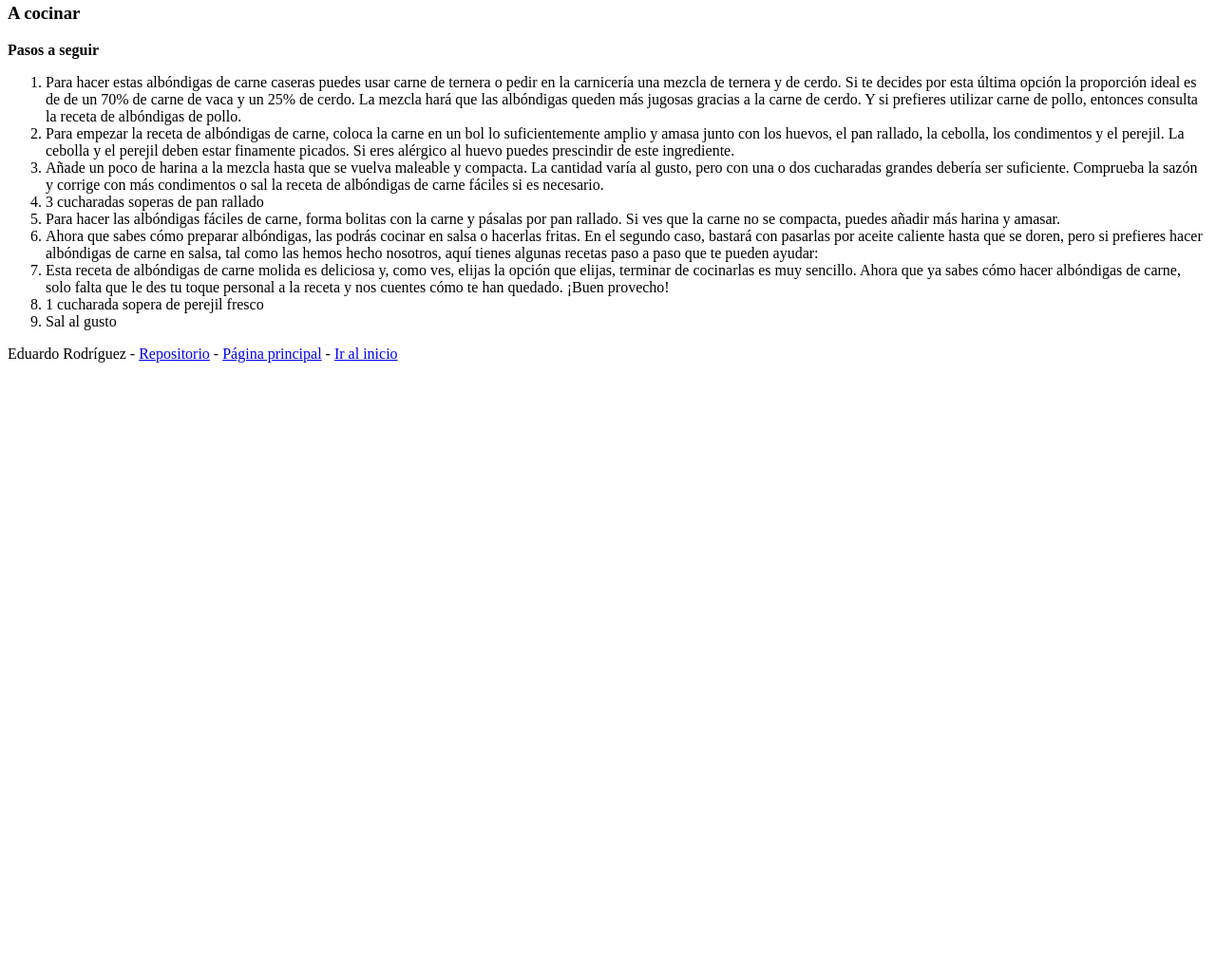
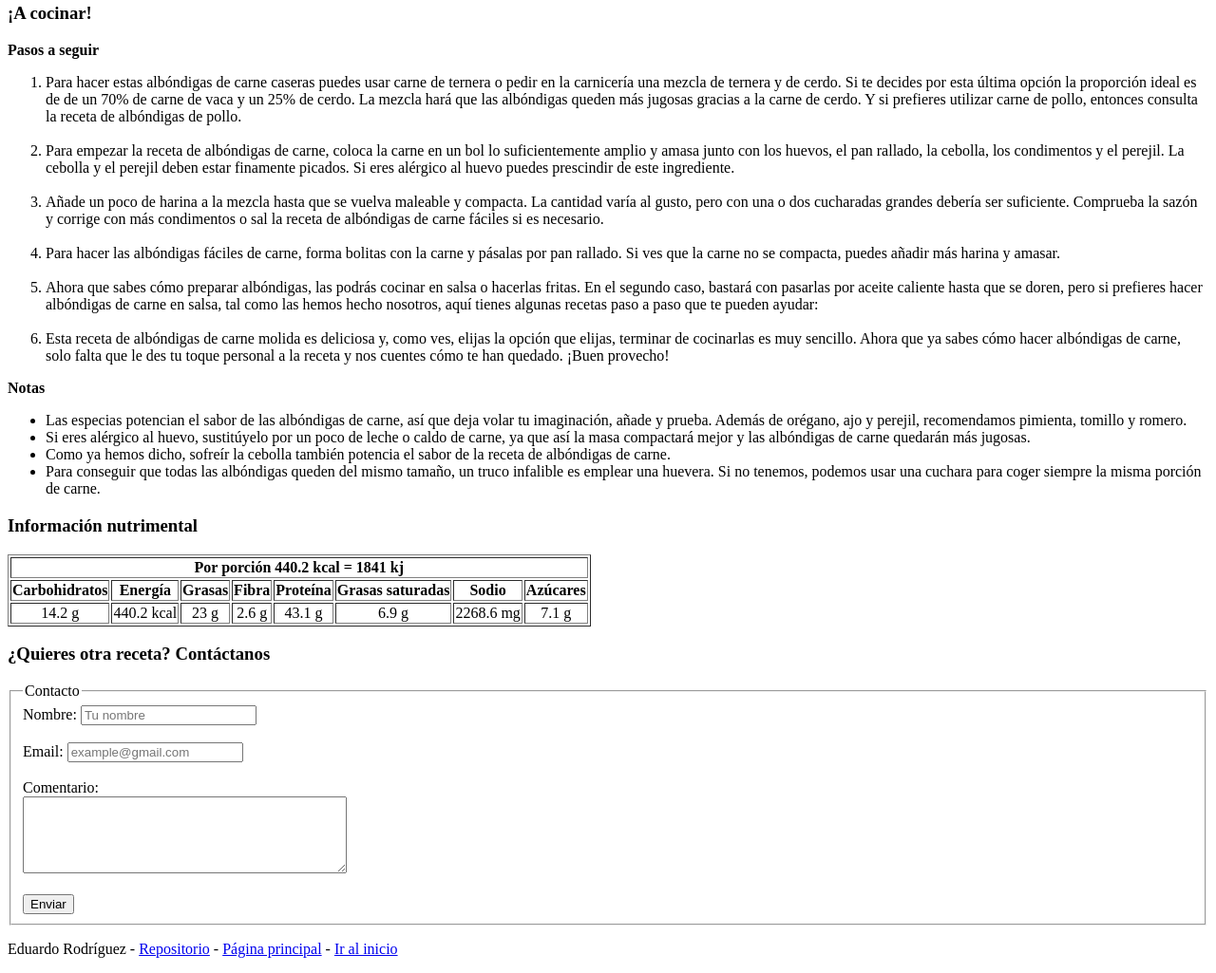
Before and after one commit to eduqr/learningWeb, a plain HTML site: page actividad-1.html in a window 1280 px wide. Shown: the part 876-1901 px from the top of the page at 95% size. Before the commit the page ends 1274 px from the top, so only its background shows below. Drawn offline with Linux system fonts and the light colour scheme.

Commit message:
Terminada actividad 1

```diff
--- a/actividad-1.html
+++ b/actividad-1.html
@@ -48,20 +48,86 @@
         <li> Sal al gusto </li>
     </ol>
 
-    <h3> A cocinar </h3>
+    <h3> ¡A cocinar! </h3>
 
     <p><b>Pasos a seguir</b></p>
     <ol type="1">
         <li>  Para hacer estas albóndigas de carne caseras puedes usar carne de ternera o pedir en la carnicería una mezcla de ternera y de cerdo. Si te decides por esta última opción la proporción ideal es de de un 70% de carne de vaca y un 25% de cerdo. La mezcla hará que las albóndigas queden más jugosas gracias a la carne de cerdo. Y si prefieres utilizar carne de pollo, entonces consulta la receta de albóndigas de pollo. </li>
+        <br>
         <li> Para empezar la receta de albóndigas de carne, coloca la carne en un bol lo suficientemente amplio y amasa junto con los huevos, el pan rallado, la cebolla, los condimentos y el perejil. La cebolla y el perejil deben estar finamente picados. Si eres alérgico al huevo puedes prescindir de este ingrediente. </li>
+        <br>
         <li> Añade un poco de harina a la mezcla hasta que se vuelva maleable y compacta. La cantidad varía al gusto, pero con una o dos cucharadas grandes debería ser suficiente. Comprueba la sazón y corrige con más condimentos o sal la receta de albóndigas de carne fáciles si es necesario. </li>
-        <li> 3 cucharadas soperas de pan rallado </li>
+        <br>
         <li> Para hacer las albóndigas fáciles de carne, forma bolitas con la carne y pásalas por pan rallado. Si ves que la carne no se compacta, puedes añadir más harina y amasar. </li>
+        <br>
         <li> Ahora que sabes cómo preparar albóndigas, las podrás cocinar en salsa o hacerlas fritas. En el segundo caso, bastará con pasarlas por aceite caliente hasta que se doren, pero si prefieres hacer albóndigas de carne en salsa, tal como las hemos hecho nosotros, aquí tienes algunas recetas paso a paso que te pueden ayudar: </li>
+        <br>
         <li> Esta receta de albóndigas de carne molida es deliciosa y, como ves, elijas la opción que elijas, terminar de cocinarlas es muy sencillo. Ahora que ya sabes cómo hacer albóndigas de carne, solo falta que le des tu toque personal a la receta y nos cuentes cómo te han quedado. ¡Buen provecho! </li>
-        <li> 1 cucharada sopera de perejil fresco </li>
-        <li> Sal al gusto </li>
     </ol>
+
+    <p><b>Notas</b></p>
+
+    <ul>
+        <li> Las especias potencian el sabor de las albóndigas de carne, así que deja volar tu imaginación, añade y prueba. Además de orégano, ajo y perejil, recomendamos pimienta, tomillo y romero. </li>
+        <li> Si eres alérgico al huevo, sustitúyelo por un poco de leche o caldo de carne, ya que así la masa compactará mejor y las albóndigas de carne quedarán más jugosas. </li>
+        <li> Como ya hemos dicho, sofreír la cebolla también potencia el sabor de la receta de albóndigas de carne.</li>
+        <li> Para conseguir que todas las albóndigas queden del mismo tamaño, un truco infalible es emplear una huevera. Si no tenemos, podemos usar una cuchara para coger siempre la misma porción de carne.</li>
+    </ul>
+
+    <h3> Información nutrimental </h3>
+
+    <table Border="1">
+        <thead>
+            <tr>
+                <th colspan = "8"> Por porción 440.2 kcal = 1841 kj</th>
+            </tr>
+        </thead>
+
+        <tbody align="center">
+            <tr>
+                <td><b>Carbohidratos</b></td>
+                <td><b>Energía</b></td>
+                <td><b>Grasas</b></td>
+                <td><b>Fibra</b></td>
+                <td><b>Proteína</b></td>
+                <td><b>Grasas saturadas</b></td>
+                <td><b>Sodio</b></td>
+                <td><b>Azúcares</b></td>
+            </tr>
+
+            <tr align="center">
+                <td>14.2 g</td>
+                <td>440.2 kcal</td>
+                <td>23 g</td>
+                <td>2.6 g</td>
+                <td>43.1 g</td>
+                <td>6.9 g</td>
+                <td>2268.6 mg</td>
+                <td>7.1 g</td>
+            </tr>
+        </tbody>
+    </table>
+
+    <h3> ¿Quieres otra receta? Contáctanos </h3>
+    <form action="">
+        <fieldset>
+            <legend>Contacto</legend>
+
+            <label for="Nombre">Nombre:</label>
+            <input type="text" name="nombre" id="Nombre" placeholder="Tu nombre" required>
+            <br><br>
+
+            <label for="Email">Email:</label>
+            <input type="email" name="email" id="Email" placeholder="example@gmail.com" required>
+            <br><br>
+
+            <label for="Comentario">Comentario:</label>
+            <br>
+            <textarea name="texto" id="Comentario" cols="40" rows="5"></textarea>
+            <br><br>
+            <input type="submit" name="Enviar" id="Enviar" value="Enviar">
+        </fieldset>
+    </form>
 
     <footer>
         <p>
@@ -73,6 +139,6 @@
             <a href="#inicioPag"> Ir al inicio</a>
         </p>
     </footer>
-    <!-- Link de receta https://www.recetasgratis.net/receta-de-albondigas-de-carne-molida-45979.html -->
+
 </body>
 </html>
```
Also changed, not shown: HolaMundo.html (+3 -3 lines), images/icon.png (renamed from icon.png), images/imagen1.avif (renamed from imagen1.avif), 2 other files.
